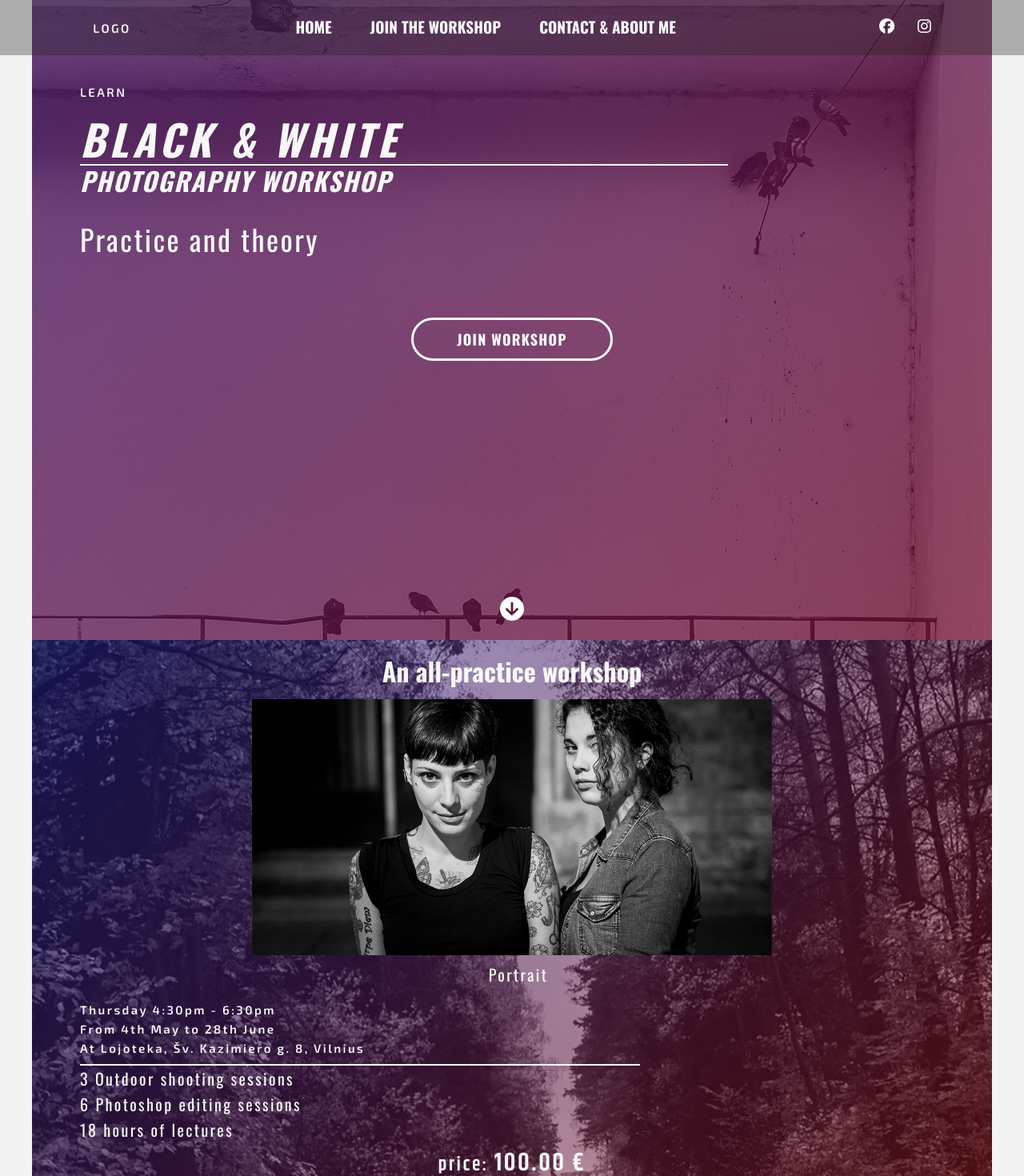
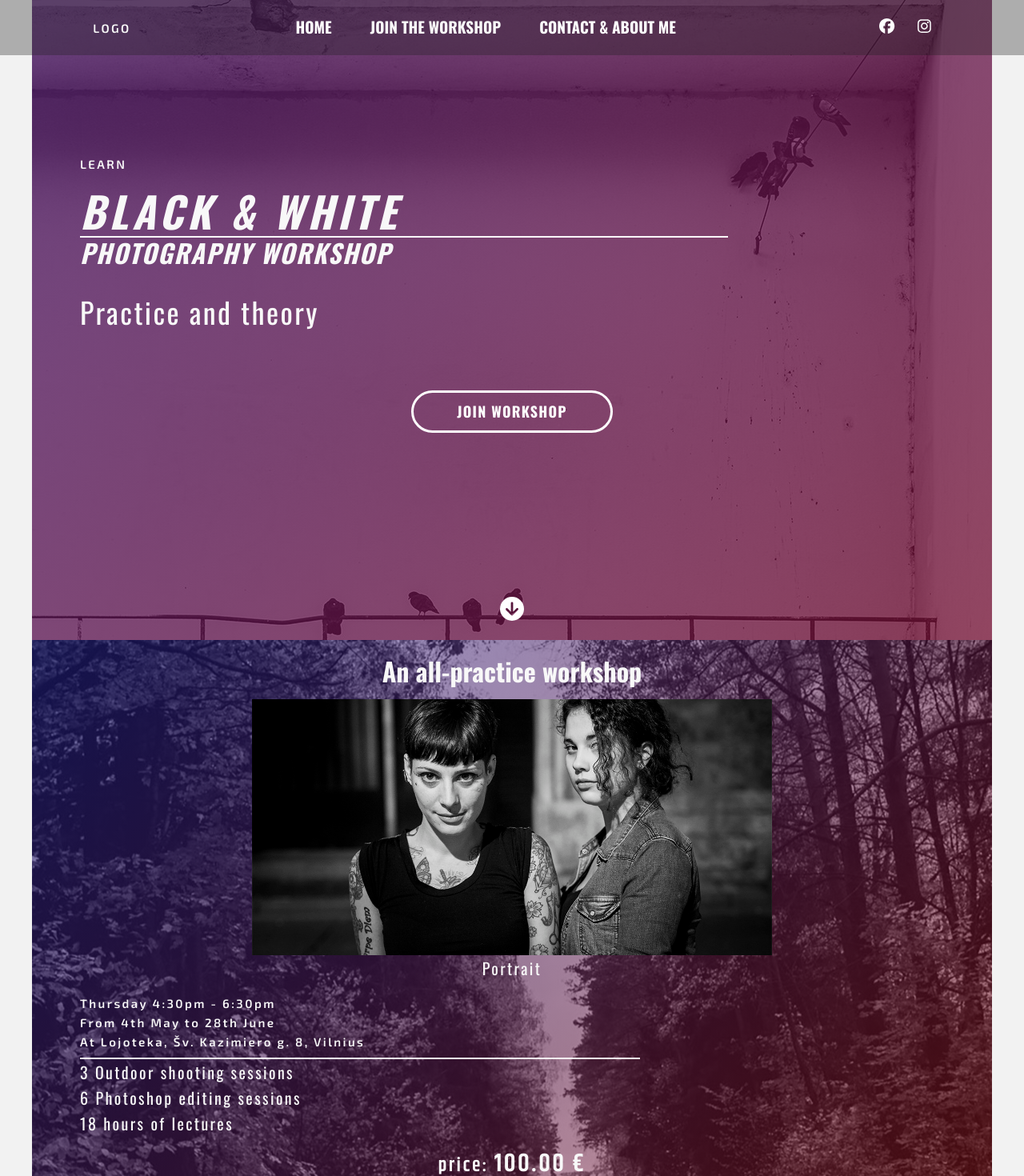
Before and after one commit to IvanSanczewski/PHOTO-WEB, a Vue app: page / in a window 1280 px wide. Shown: the top 1470 px of the page at 80% size. Built offline with nearby package versions, Linux system fonts and the light colour scheme.

Commit message:
Fixed styles for small mobile iPhone SE. Fixed Hero section for mobile & desktop. Fixed join sections for mobile. Fixed form styles

```diff
--- a/src/assets/join.css
+++ b/src/assets/join.css
@@ -9,11 +9,11 @@
 }
 
 .join-modal {
-    width: 55%;
+    width: 90%;
     max-width: 650px;
 
     margin: 100px auto;
-    padding: 3em;
+    padding: 1em;
     /* max-width: 95%; */
 
     font-family: var(--font-family-small-h);
--- a/src/assets/main.css
+++ b/src/assets/main.css
@@ -259,7 +259,7 @@ J O I N
 }
 
 .image-caption {
-  padding: .5rem 0 0 1rem;
+  /* padding: .5rem 0 0 1rem; */
 
   text-align: center;
 
@@ -294,14 +294,15 @@ span + span  {
 }
 
 .join--price {
-  margin-top: -1rem;
+  /* margin-top: -1rem; */
 }
 .join--price p {
   text-align: center;
   font-size: 1.5rem;
   font-weight: 600;
-  font-family: var(--font-family-large-h);
+  /* font-family: var(--font-family-large-h); */
   font-family: var(--font-family-regular-p);
+  line-height: 1.2;
 }
 
 .join--price p span {
@@ -408,7 +409,18 @@ D E S K T O P
 
 
 @media (min-width: 769px) {
-   .syllabus .container-main {
+  .hero__content--title {
+    flex-grow: 1;
+    display: flex;
+    flex-direction: column;
+    justify-content: end;
+  }
+
+  .hero__content--cta {
+    flex-grow: 2;
+  }
+
+  .syllabus .container-main {
     flex-direction: column;
     justify-content: space-between;
     gap: 8rem
```
